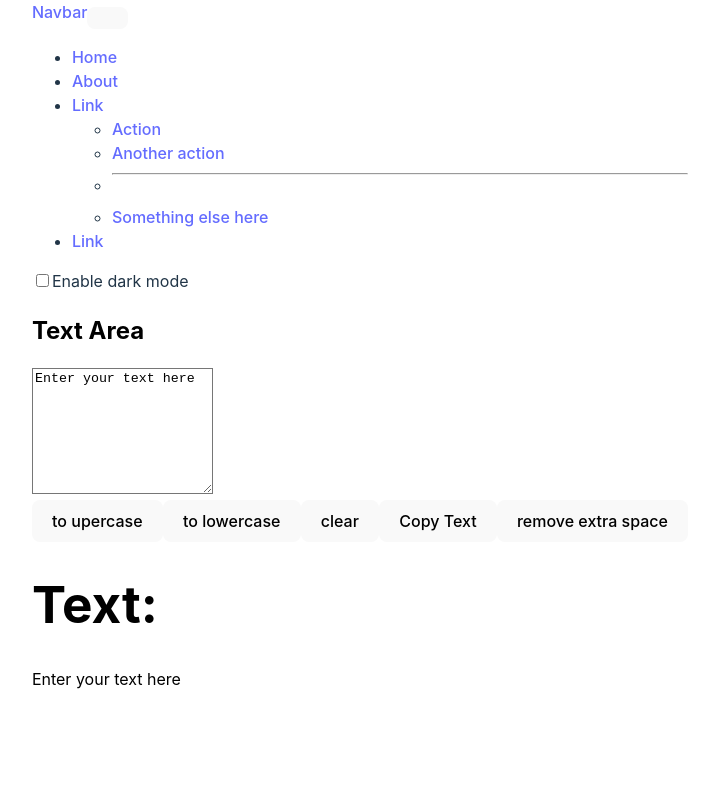
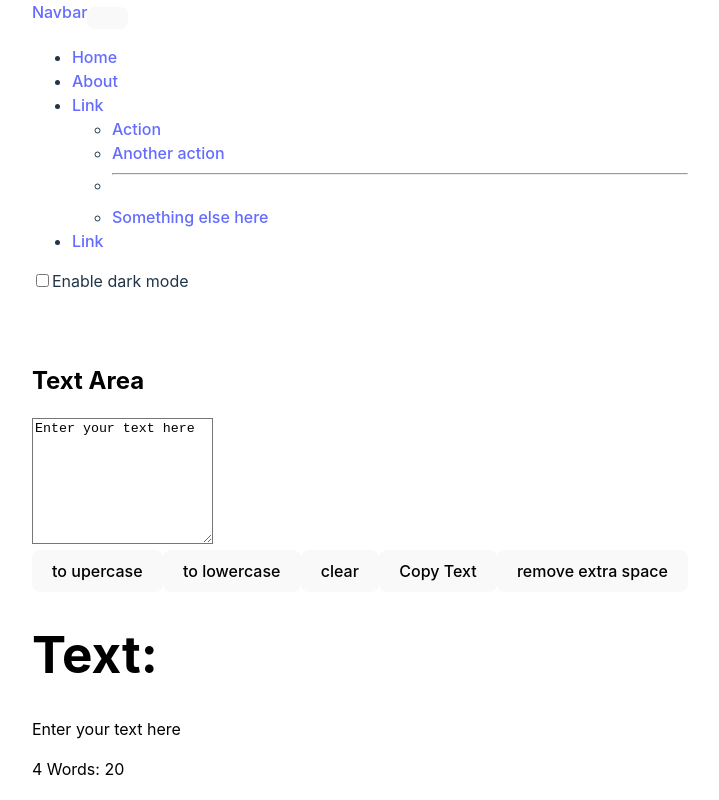
Before and after one commit to shorabJSD/reactapp, a React (Vite) app: page / in a window 1280 px wide. Shown: the whole page, without its empty margins (280-999 px from the left). Built offline with nearby package versions, Linux system fonts and the light colour scheme.

Commit message:
commited

```diff
--- a/src/components/Alert.jsx
+++ b/src/components/Alert.jsx
@@ -6,9 +6,12 @@ export default function Alert(props){
     return lower.charAt(0).toUpperCase() + lower.slice(1);
   }
   return (
-    props.alert && <div className={`alert alert-${props.alert.type} alert-dismissible fade show`}  role="alert">
-    <strong>{capitalizeText(props.alert.type)}</strong> {props.alert.msg}
-    <button type="button" className="btn-close" data-bs-dismiss="alert" aria-label="Close"></button>
+    <div style={{height:"50px"}}>
+
+      {props.alert && <div className={`alert alert-${props.alert.type} alert-dismissible fade show`}  role="alert">
+      <strong>{capitalizeText(props.alert.type)}</strong> {props.alert.msg}
+      <button type="button" className="btn-close" data-bs-dismiss="alert" aria-label="Close"></button>
+      </div>}
     </div>
   )
 }
--- a/src/components/TextForm.jsx
+++ b/src/components/TextForm.jsx
@@ -50,6 +50,7 @@ export default function TextForm(props){
       </div>
       <h1>Text:</h1>
       <p>{text.length>0?text:"Enter your text in the box about preview here it"}</p>
+      <p className='text'> {text.split(" ").filter((ele)=>{return ele.length!=0}).length} Words: {text.length}</p>
     </div>
     </>
   )
```
